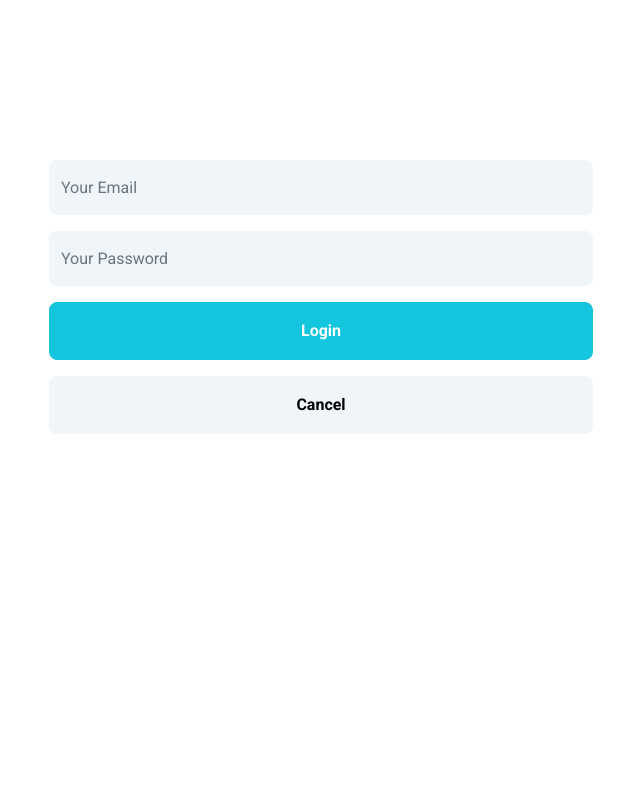
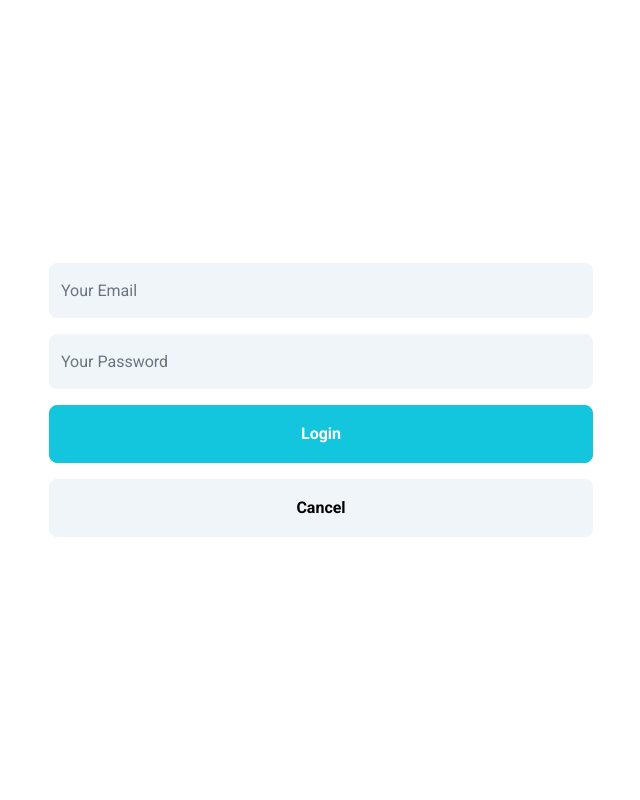
Before and after one commit to MohsinKhanAptech/rapidrescue, a PHP site: page /main/login.php in a window 1280 px wide. Shown: the whole page, without its empty margins (319-959 px from the left). Run offline with PHP 8.4, Linux system fonts and the light colour scheme; some libraries are stand-ins or nearby versions.

Commit message:
styling fixes

```diff
--- a/main/login.php
+++ b/main/login.php
@@ -5,11 +5,11 @@
 
 <body>
 
-    <div class="container-fluid pt-3">
-        <div class="container pt-5">
+    <div class="container-fluid d-flex justify-content-center align-items-center vw-100 vh-100">
+        <div class="container">
             <div class="row justify-content-center position-relative" style=" z-index: 1;">
                 <div class="col-lg-8">
-                    <div class="bg-white rounded p-5 m-5 mb-0">
+                    <div class="bg-white rounded p-5 m-5">
                         <form action="login_validate.php" method="post">
                             <div class="row g-3">
                                 <div class="col-12">
--- a/main/signup.php
+++ b/main/signup.php
@@ -5,7 +5,7 @@
 
 <body>
 
-    <div class="container-fluid">
+    <div class="container-fluid d-flex justify-content-center align-items-center vw-100 vh-100">
         <div class="container">
             <div class="row justify-content-center position-relative" style="z-index: 1;">
                 <div class="col-lg-8">
```
